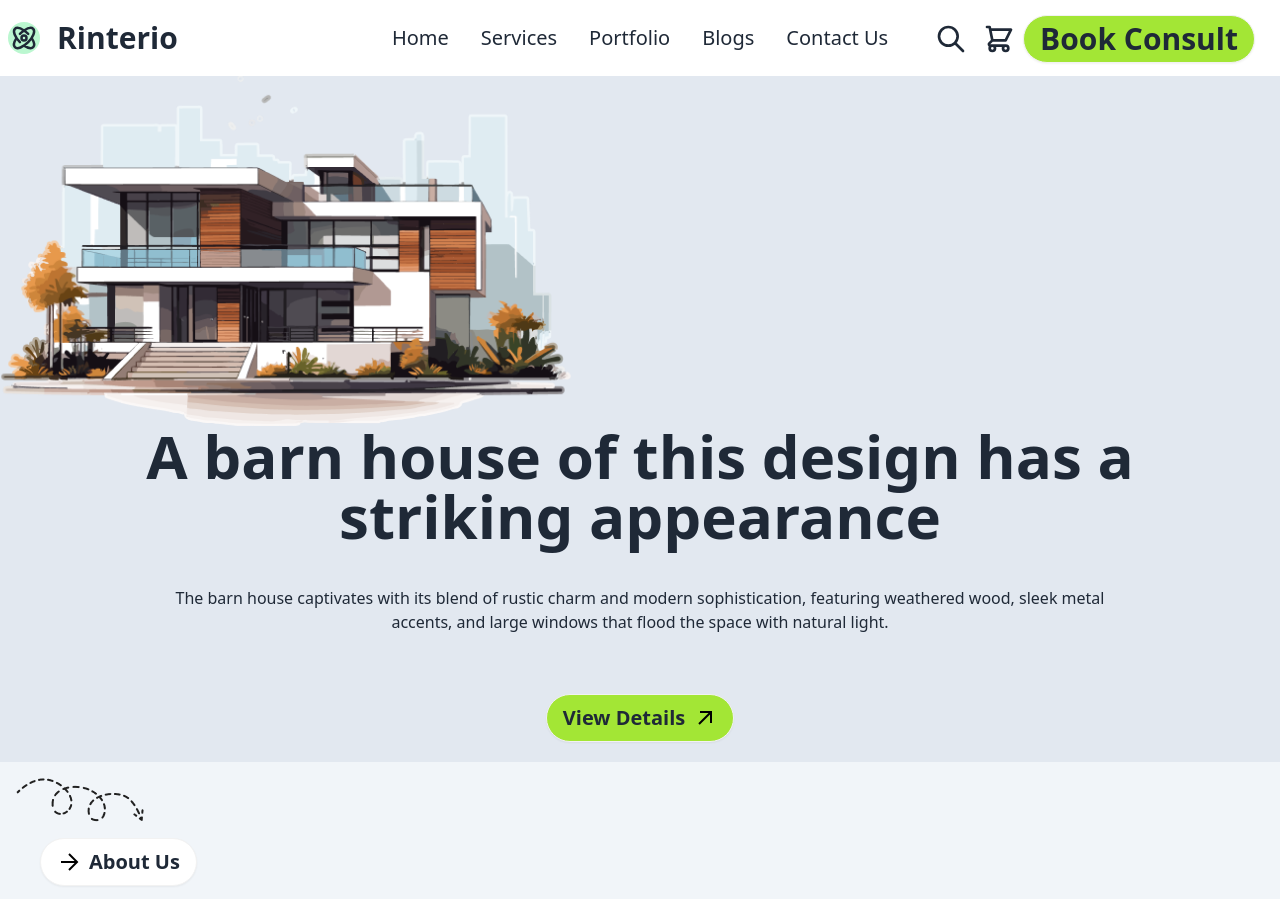
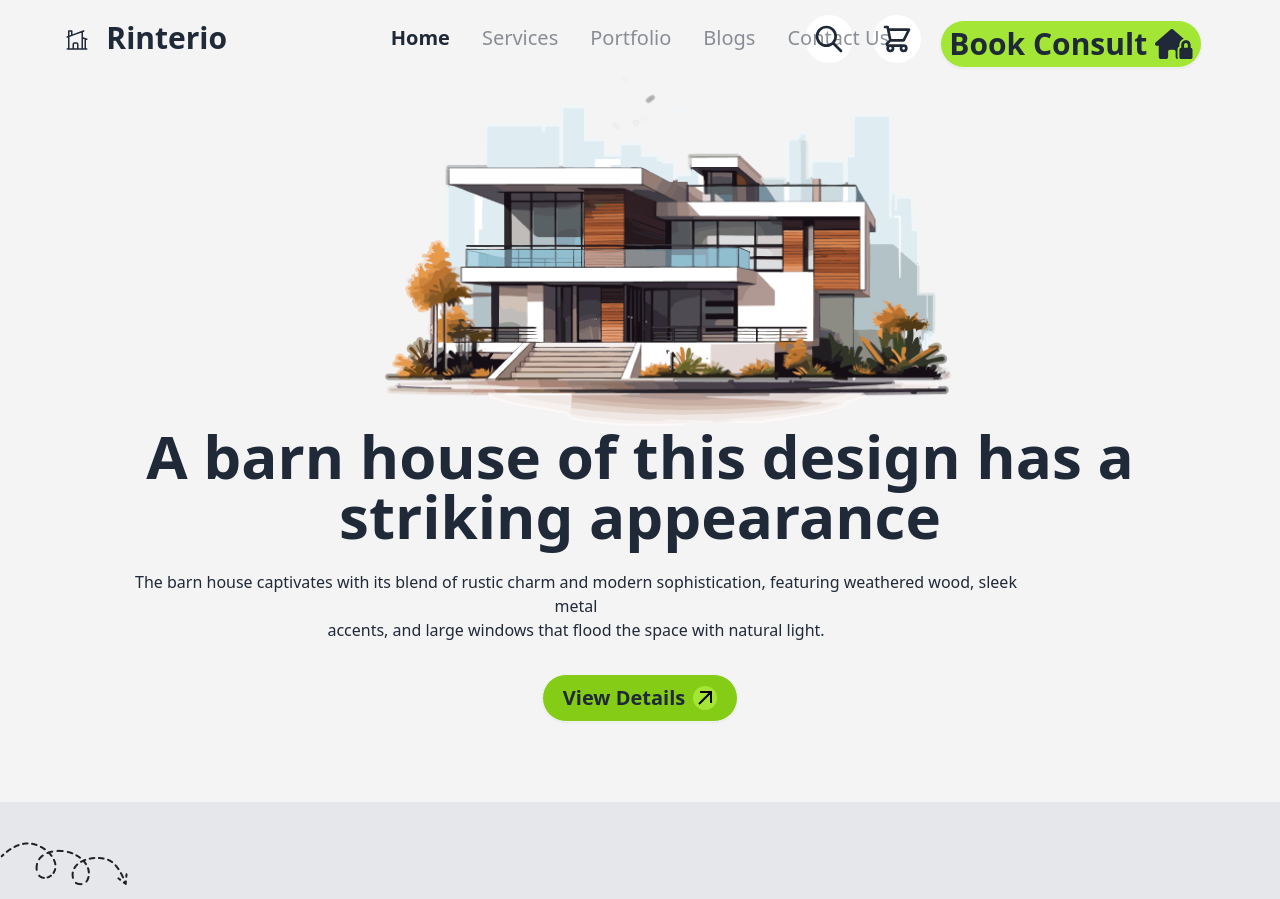
Before and after one commit to arafin16/B10-A3-assignment, a plain HTML site: page index.html in a window 1280 px wide. Shown: the top 899 px of the page. Drawn offline with nearby package versions, Linux system fonts and the light colour scheme.

Commit message:
second part done

```diff
--- a/index.html
+++ b/index.html
@@ -3,41 +3,46 @@
 <head>
     <meta charset="UTF-8">
     <meta name="viewport" content="width=device-width, initial-scale=1.0">
-
+             <!-- tailwind & DaisyUi css cnd -->
                  <link href="https://cdn.jsdelivr.net/npm/daisyui@4.12.10/dist/full.min.css" rel="stylesheet" type="text/css" />
                       <script src="https://cdn.tailwindcss.com"></script>
-
+                     <!-- Font awesome -->
                      <script src="https://cdnjs.cloudflare.com/ajax/libs/font-awesome/6.6.0/js/all.min.js" integrity="sha512-6sSYJqDreZRZGkJ3b+YfdhB3MzmuP9R7X1QZ6g5aIXhRvR1Y/N/P47jmnkENm7YL3oqsmI6AK+V6AD99uWDnIw==" crossorigin="anonymous" referrerpolicy="no-referrer"></script>
                      <link rel="stylesheet" href="https://cdnjs.cloudflare.com/ajax/libs/font-awesome/6.6.0/css/all.min.css" integrity="sha512-Kc323vGBEqzTmouAECnVceyQqyqdsSiqLQISBL29aUW4U/M7pSPA/gEUZQqv1cwx4OnYxTxve5UMg5GT6L4JJg==" crossorigin="anonymous" referrerpolicy="no-referrer" />
-
-    <title>Document</title>
+                      <!-- Google Font manrope -->
+                         <link rel="preconnect" href="https://fonts.googleapis.com">
+                         <link rel="preconnect" href="https://fonts.gstatic.com" crossorigin>
+                         <link href="https://fonts.googleapis.com/css2?family=Manrope:wght@200..800&display=swap" rel="stylesheet">
+                          <title>Rinterio</title>
 
 
 </head>
 <body>
-    <header class="container mx-auto bg-slate-200">
+    <header class=" bg-zinc-100">
         <nav>
-            <div class="navbar bg-base-100">
+            <div class="navbar w-11/12 mx-auto bg-zinc-100">
                 <div class="navbar-start">
-
-                 <svg class="w-8 bg-green-200 p-px rounded-full h-8 text-gray-800 dark:text-white" aria-hidden="true" xmlns="http://www.w3.org/2000/svg" width="24" height="24" fill="none" viewBox="0 0 24 24">
-  <path stroke="currentColor" stroke-linecap="round" stroke-width="2" d="M8.737 8.737a21.49 21.49 0 0 1 3.308-2.724m0 0c3.063-2.026 5.99-2.641 7.331-1.3 1.827 1.828.026 6.591-4.023 10.64-4.049 4.049-8.812 5.85-10.64 4.023-1.33-1.33-.736-4.218 1.249-7.253m6.083-6.11c-3.063-2.026-5.99-2.641-7.331-1.3-1.827 1.828-.026 6.591 4.023 10.64m3.308-9.34a21.497 21.497 0 0 1 3.308 2.724m2.775 3.386c1.985 3.035 2.579 5.923 1.248 7.253-1.336 1.337-4.245.732-7.295-1.275M14 12a2 2 0 1 1-4 0 2 2 0 0 1 4 0Z"/>
+                  <div class="w-7  p-1 rounded-full h-7 ">
+                    <svg xmlns="http://www.w3.org/2000/svg" fill="none" viewBox="0 0 24 24" stroke-width="1.5" stroke="currentColor" class="size-6">
+                      <path stroke-linecap="round" stroke-linejoin="round" d="M8.25 21v-4.875c0-.621.504-1.125 1.125-1.125h2.25c.621 0 1.125.504 1.125 1.125V21m0 0h4.5V3.545M12.75 21h7.5V10.75M2.25 21h1.5m18 0h-18M2.25 9l4.5-1.636M18.75 3l-1.5.545m0 6.205 3 1m1.5.5-1.5-.5M6.75 7.364V3h-3v18m3-13.636 10.5-3.819" />
                     </svg>
 
+
+                  </div>
                  <a class="btn btn-ghost font-bold text-3xl">Rinterio</a>
                 </div>
                 <div class="navbar-center hidden lg:flex">
                   <ul class="menu menu-horizontal text-xl px-1">
-                    <li class="hover:text-red-600 duration-300 easy-in-out"><a>Home</a></li>
-                    <li class="hover:text-red-600 duration-300 easy-in-out"><a>Services</a></li>
-                    <li class="hover:text-red-600 duration-300 easy-in-out"><a>Portfolio</a></li>
-                    <li class="hover:text-red-600 duration-300 easy-in-out"><a>Blogs</a></li>
-                    <li class="hover:text-red-600 duration-300 easy-in-out"><a>Contact Us</a></li>
+                    <li class="hover:text-red-600 duration-300 easy-in-out font-semibold"><a>Home</a></li>
+                    <li class="hover:text-red-600 duration-300 easy-in-out opacity-50"><a>Services</a></li>
+                    <li class="hover:text-red-600 duration-300 easy-in-out opacity-50"><a>Portfolio</a></li>
+                    <li class="hover:text-red-600 duration-300 easy-in-out opacity-50"><a>Blogs</a></li>
+                    <li class="hover:text-red-600 duration-300 easy-in-out opacity-50"><a>Contact Us</a></li>
                   </ul>
                 </div>
                 <div class="navbar-end  ">
-                  <div class=" btn btn-ghost  ">
-                    <button class="btn btn-ghost  btn-circle">
+                  <div class=" btn btn-ghost sm:hidden lg:block  ">
+                    <button class="btn btn-ghost  btn-circle bg-white">
                       <svg
                         xmlns="http://www.w3.org/2000/svg"
                         class="h-8 w-8"
@@ -51,7 +56,7 @@
                           d="M21 21l-6-6m2-5a7 7 0 11-14 0 7 7 0 0114 0z" />
                       </svg>
                     </button>
-
+                     <button class="btn btn-ghost mx-4 btn-circle bg-white">
                       <svg
                       xmlns="http://www.w3.org/2000/svg"
                      class="h-8 w-8"
@@ -64,26 +69,15 @@
                        stroke-width="2"
                        d="M3 3h2l.4 2M7 13h10l4-8H5.4M7 13L5.4 5M7 13l-2.293 2.293c-.63.63-.184 1.707.707 1.707H17m0 0a2 2 0 100 4 2 2 0 000-4zm-8 2a2 2 0 11-4 0 2 2 0 014 0z" />
                        </svg>
-<a class="btn rounded-full bg-lime-400 text-3xl font-samibold">Book Consult</a>
+                     </button>
+
+                      <a class="btn rounded-full px-2 bg-lime-400 text-3xl  font-samibold"> Book Consult<i class="fa-solid fa-house-lock circle "></i></a>
                      </div>
 
 
 
                   <div class="dropdown">
-                    <div tabindex="0" role="button" class="btn btn-ghost  lg:hidden">
-                      <svg
-                        xmlns="http://www.w3.org/2000/svg"
-                        class="h-5 w-5"
-                        fill="none"
-                        viewBox="0 0 24 24"
-                        stroke="currentColor">
-                        <path
-                          stroke-linecap="round"
-                          stroke-linejoin="round"
-                          stroke-width="2"
-                          d="M4 6h16M4 12h8m-8 6h16" />
-                      </svg>
-                    </div>
+                    <i class="fa-solid fa-bars  lg:hidden bg-white rounded-full p-2  w-8 h-8"></i>
                     <ul
                       tabindex="0"
                       class="menu menu-sm right-0 dropdown-content bg-base-100 rounded-box z-[1] mt-3 w-52 p-2 shadow">
@@ -98,19 +92,19 @@
                 </div>
               </div>
         </nav>
-        <!-- view details -->
-         <section class="">
-          <div class=" items-center justify-center ">
-            <div class="object-center ">
+        <!-- view details header section -->
+         <section class="container mx-auto ">
+          <div class="   ">
+            <div class="sm:ml-20 lg:ml-96">
               <img src="./assets/banner.png" alt="">
             </div>
-            <div class="text-center ">
-              <h1 class="font-bold sm:text-6xl text-8xl px-7">A barn house of this design has a striking appearance</h1>
-              <p class="p-10 sm:text-wrap">The barn house captivates with its blend of rustic charm and modern sophistication, featuring weathered wood, sleek metal <br> accents, and large windows that flood the space with natural light.</p>
+            <div class="text-center  ">
+              <h1 class="font-bold sm:text-6xl text-8xl px-7">A barn house of this design has a <br> striking appearance</h1>
+              <p class="p-6 sm:w-3/4 sm:ml-24 ">The barn house captivates with its blend of rustic charm and modern sophistication, featuring weathered wood, sleek metal <br> accents, and large windows that flood the space with natural light.</p>
 
-              <div class="p-5">
-                <button class="btn rounded-full bg-lime-400 text-xl ">View Details
-                  <svg xmlns="http://www.w3.org/2000/svg" width="24" height="24"><path d="M7 7h8.586L5.293 17.293l1.414 1.414L17 8.414V17h2V5H7v2z"/></svg>
+              <div class="p-2 lg:pb-20">
+                <button class="btn sm:px-44   lg:px-5 rounded-full bg-lime-500 text-xl ">View Details
+                  <svg  class="bg-lime-400 rounded-full" xmlns="http://www.w3.org/2000/svg" width="24" height="24"><path d="M7 7h8.586L5.293 17.293l1.414 1.414L17 8.414V17h2V5H7v2z"/></svg>
                 </button>
 
               </div>
@@ -120,32 +114,33 @@
 
 
     </header>
-    <main class="bg-slate-100 container mx-auto ">
-      <section class="">
-        <div class="p-4 sm:hidden md:block">
+
+    <main class="bg-gray-200 ">
+      <section class=" container mx-auto relative   ">
+        <div class=" pt-10 sm:hidden md:block ">
           <img src="./assets/Vector.png" alt="">
         </div>
-        <div class="ml-10 ">
+        <div class="ml-14 pt-4 ">
           <button class="btn rounded-full sm:justify-center bg-white text-xl "> <svg xmlns="http://www.w3.org/2000/svg" width="24" height="24"><path d="M11.293 4.707 17.586 11H4v2h13.586l-6.293 6.293 1.414 1.414L21.414 12l-8.707-8.707-1.414 1.414z"/></svg>About Us</button>
         </div>
 
-       <div class="lg:flex justify-around  ">
+       <div class=" ml-8 justify-around  ">
         <div class=" sm:w-12/12 lg:w-6/12   ">
-          <div class="ml-7 py-8">
+          <div class="ml-7 mb-3">
             <h5 class="font-bold py-5 text-4xl">We design thoughtful, <br>liveable spaces</h5>
             <p>The barn house captivates with its blend of rustic charm and <br>
               modern sophistication, featuring weathered wood, sleek metal accents.</p>
           </div>
-          <div class="flex ml-7  bg-slate-200 rounded-box bg-white p-3">
+          <div class="flex ml-7 w-3/4   rounded-box bg-white p-5">
             <img src="./assets/commercial.png" alt="">
           <div class="ml-4">
             <h6 class="text-xl font-semibold">Commercial</h6>
             <p>The barn house captivates with its blend <br>of rustic charm and modern.</p>
           </div>
           </div>
-          <div class="flex ml-7  sm:mb-5 mt-8 bg-slate-200 rounded-box bg-white p-3">
+          <div class="flex ml-7 w-3/4 sm:mb-5 mt-8  rounded-box bg-white p-5">
             <img src="./assets/residential.png" alt="">
-            <div class="ml-4">
+            <div class="ml-4 ">
               <h6 class="text-xl font-semibold">Residential</h6>
               <p>The barn house captivates with its blend <br> of rustic charm and modern.</p>
             </div>
@@ -154,15 +149,17 @@
 
 
         </div>
-        <div class="sm:m-8">
-          <img src="./assets/Rectangle.png" alt="">
+        <div class=" absolute sm:w-90 sm:ml-20 sm:relative top-12 sm:top-2 right-8 ">
+          <img  class="w-90 " src="./assets/Rectangle.png" alt="">
         </div>
        </div>
       </section>
       <section>
+         <div class="bg-slate-300 h">
 
+         </div>
       </section>
-        <section class="bg-white">
+        <section class="bg-white ">
           <div>
             <div class="m-6 ">
               <button class="btn rounded-full  justify-center  bg-white text-xl "> <svg xmlns="http://www.w3.org/2000/svg" width="24" height="24"><path d="M11.293 4.707 17.586 11H4v2h13.586l-6.293 6.293 1.414 1.414L21.414 12l-8.707-8.707-1.414 1.414z"/></svg>How We Works</button>
```
Also changed, not shown: tailwind.config.js (added). Lines whose indentation alone changed are shown as unchanged.
